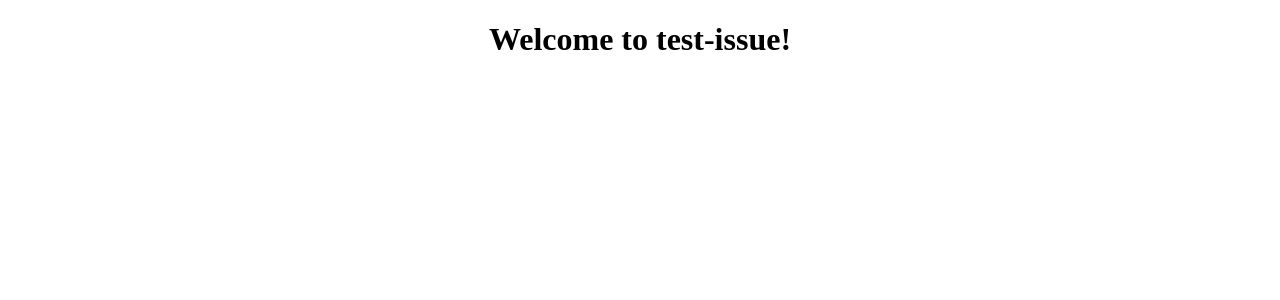
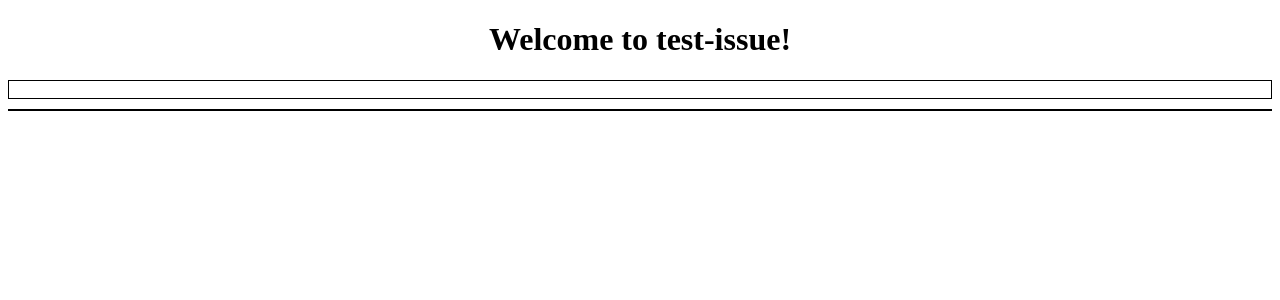
Before and after one commit to alunenko/test_geo, an Angular app in the folder test-issue/: page / in a window 1280 px wide. Shown: the top 300 px of the page. Built offline with nearby package versions, Linux system fonts and the light colour scheme.

Commit message:
feature/init_project: create mockup

```diff
--- a/test-issue/src/app/app.component.html
+++ b/test-issue/src/app/app.component.html
@@ -1,3 +1,13 @@
-<div style="text-align:center">
+<div>
     <h1>Welcome to {{ title }}!</h1>
 </div>
+
+<div class="autocomplete">
+    <input class="autocomplete-search w-100"
+           type="text">
+    <div class="autocomplete-results mt-1">
+        <ul>
+            <li></li>
+        </ul>
+    </div>
+</div>
--- a/test-issue/src/app/app.component.scss
+++ b/test-issue/src/app/app.component.scss
@@ -0,0 +1,34 @@
+.d-none {
+  display: none;
+}
+
+.w-100 {
+  width: 100%;
+}
+
+.mt-1 {
+  margin-top: 10px;
+}
+
+ul {
+  margin: 0;
+  padding: 0;
+
+  li {
+    list-style: none;
+  }
+}
+
+h1 {
+  text-align: center;
+}
+
+.autocomplete {
+  &-search {
+    box-sizing: border-box;
+  }
+  &-search,
+  &-results {
+    border: 1px solid;
+  }
+}
```
